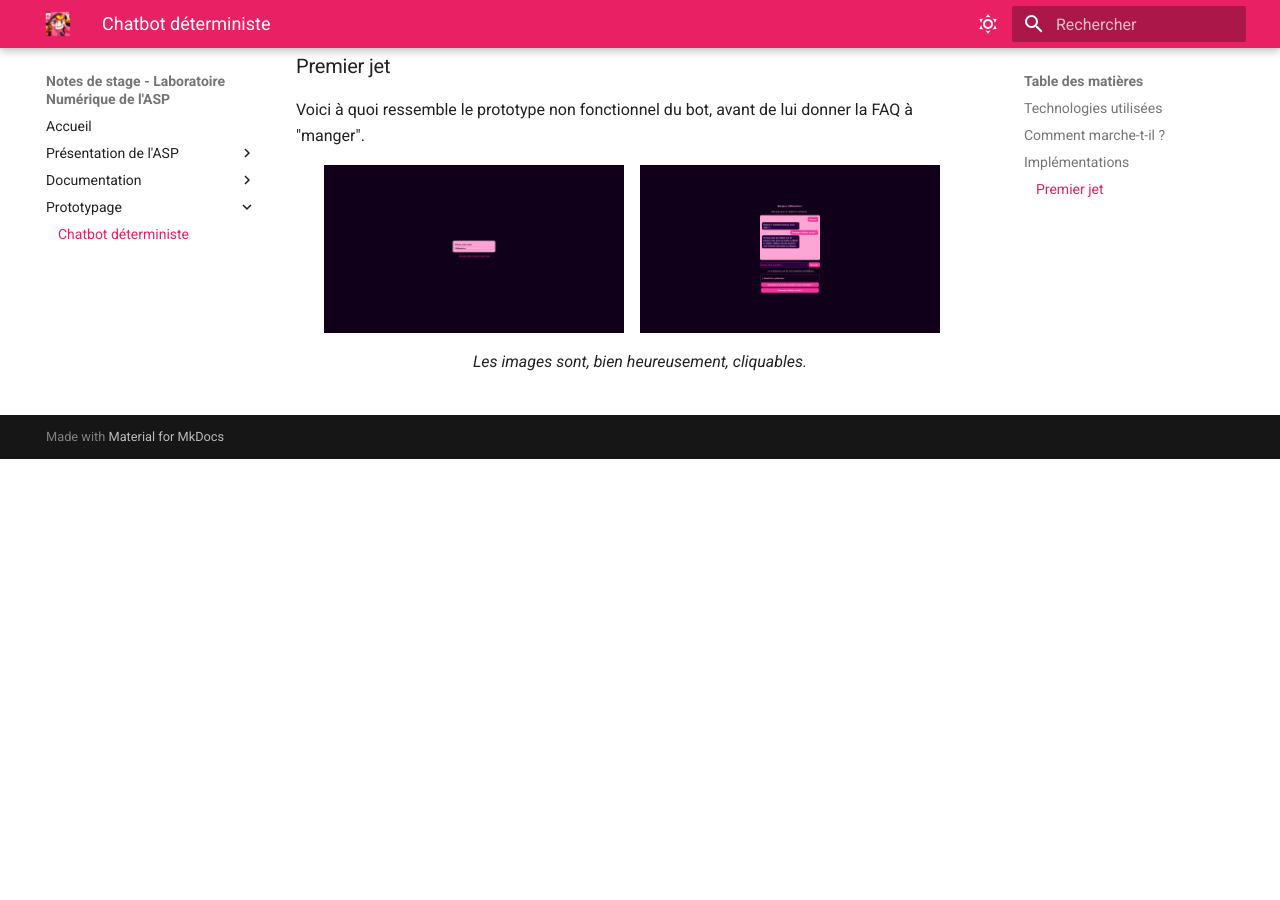
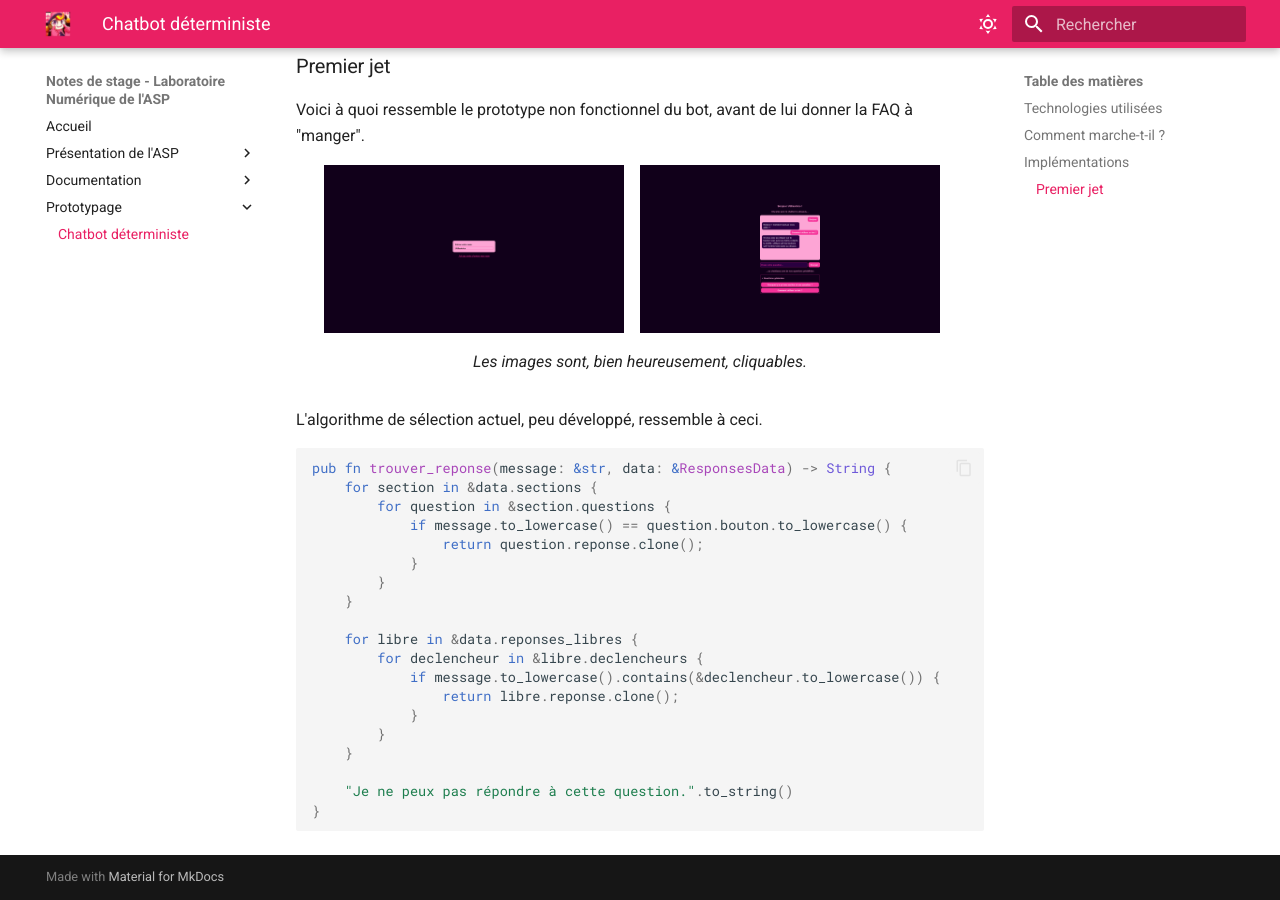
Before and after one commit to naguiagahnim/ASP-Mkdocs, an MkDocs documentation site: the page built from docs/3-prototypage/deterministe.md, in a window 1280 px wide and 900 px high, scrolled down 694 px. Built offline with MkDocs 1.6.1 and Material for MkDocs 9.7.7, drawn with Linux system fonts in a browser that asks for light colours; before the commit the page ends 1153 px from its top, so only the background shows below that.

Commit message:
add algo

````diff
--- a/docs/3-prototypage/deterministe.md
+++ b/docs/3-prototypage/deterministe.md
@@ -36,3 +36,27 @@ la FAQ à "manger".
   ![L'écran de discussion principal](../assets/images/demo/deter/init2.png){ width="300" align=left }
   <figcaption>Les images sont, bien heureusement, cliquables.</figcaption>
 </figure>
+
+L'algorithme de sélection actuel, peu développé, ressemble à ceci.
+
+```rust
+pub fn trouver_reponse(message: &str, data: &ResponsesData) -> String {
+    for section in &data.sections {
+        for question in &section.questions {
+            if message.to_lowercase() == question.bouton.to_lowercase() {
+                return question.reponse.clone();
+            }
+        }
+    }
+
+    for libre in &data.reponses_libres {
+        for declencheur in &libre.declencheurs {
+            if message.to_lowercase().contains(&declencheur.to_lowercase()) {
+                return libre.reponse.clone();
+            }
+        }
+    }
+
+    "Je ne peux pas répondre à cette question.".to_string()
+}
+```
--- a/mkdocs.yml
+++ b/mkdocs.yml
@@ -5,6 +5,8 @@ theme:
   logo: assets/images/pfp.png
   favicon: assets/images/pfp.png
   language: fr
+  features:
+    - content.code.copy
   palette:
     - scheme: default
       primary: pink
@@ -38,3 +40,10 @@ markdown_extensions:
   - attr_list
   - md_in_html
   - pymdownx.blocks.caption
+  - pymdownx.highlight:
+      anchor_linenums: true
+      line_spans: __span
+      pygments_lang_class: true
+  - pymdownx.inlinehilite
+  - pymdownx.snippets
+  - pymdownx.superfences
````
